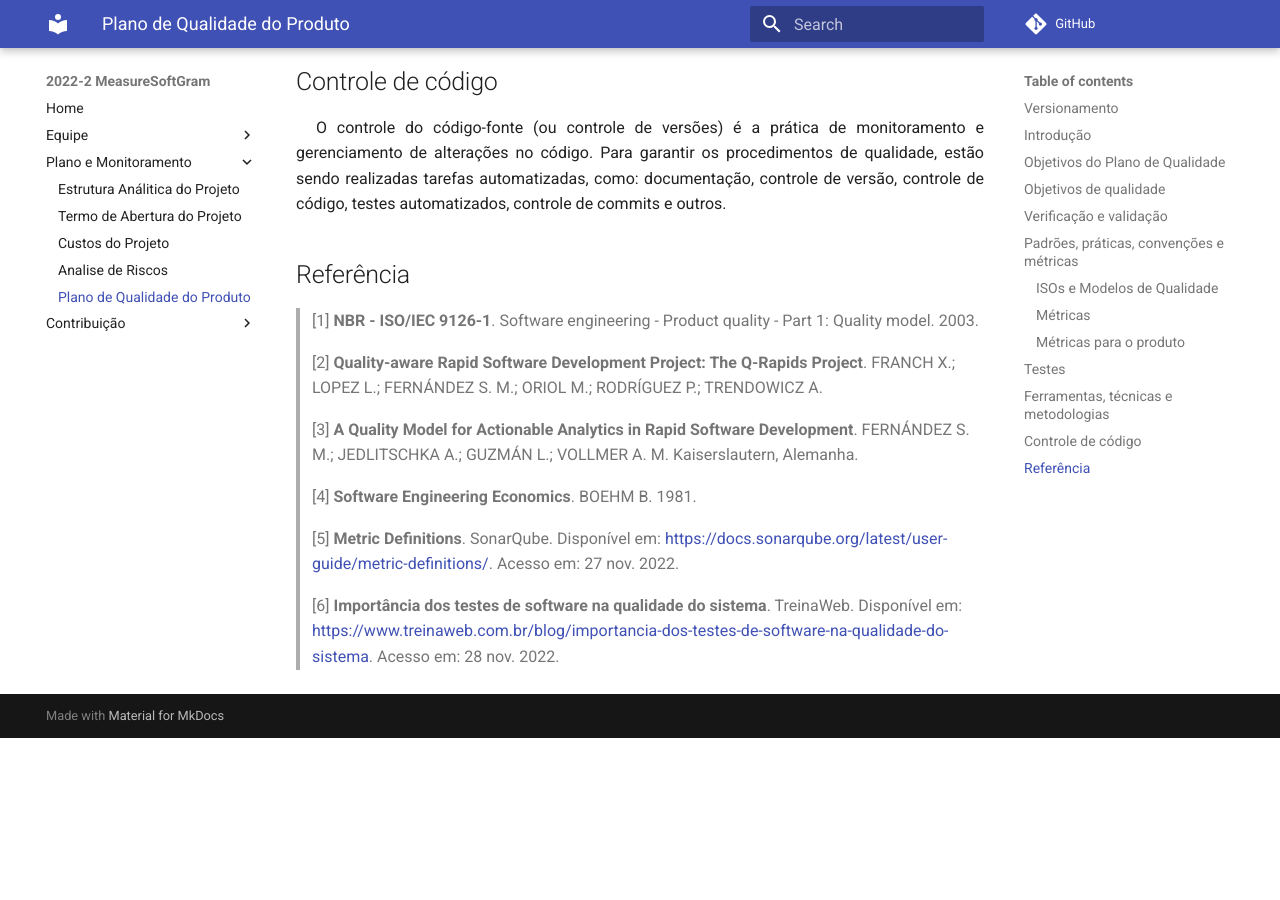
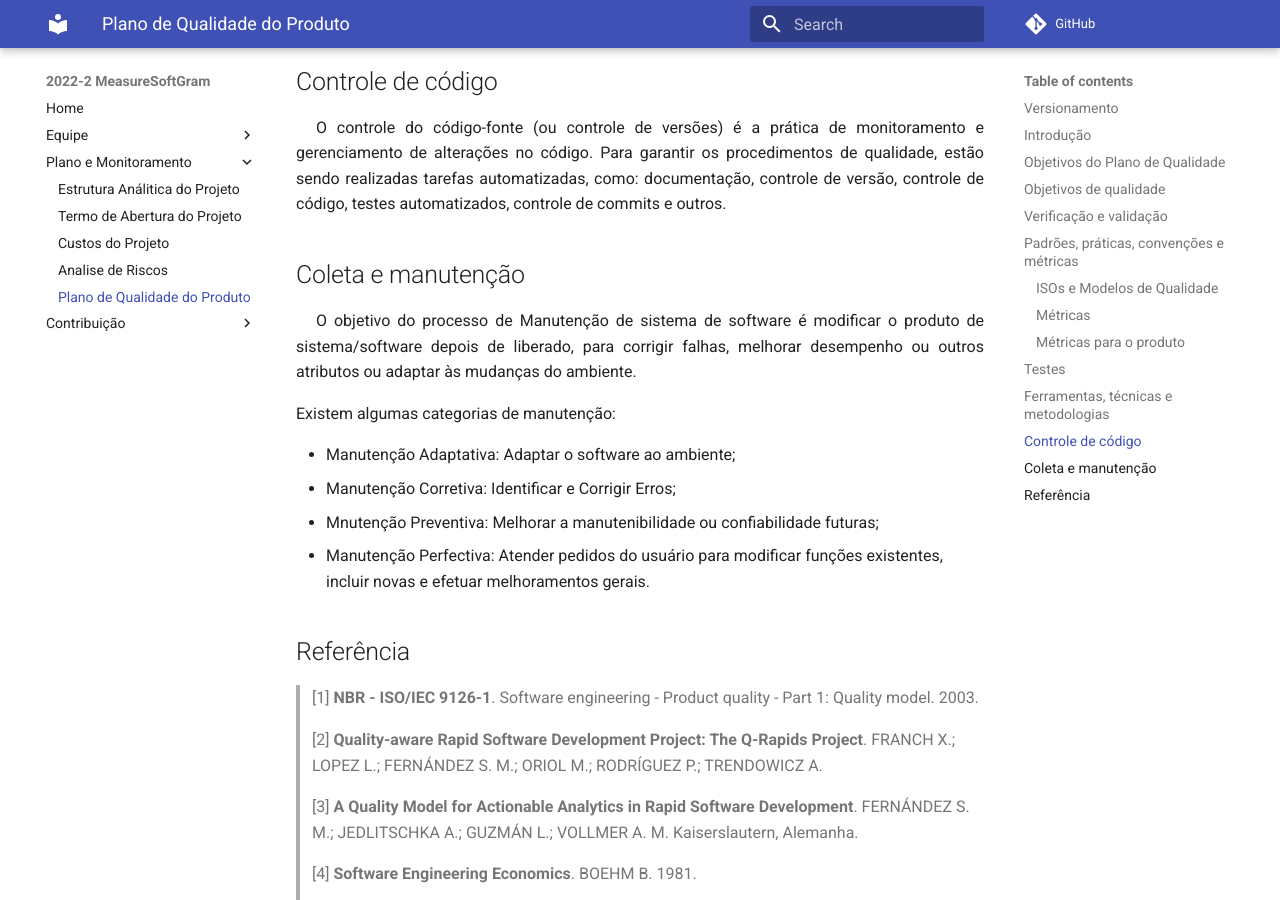
Before and after one commit to fga-eps-mds/2022-2-MeasureSoftGram-Doc, an MkDocs documentation site: the page built from docs/plano-monitoramento/plano_de_qualidade.md, in a window 1280 px wide and 900 px high, scrolled down 4384 px. Built offline with MkDocs 1.6.1 and Material for MkDocs 9.7.7, drawn with Linux system fonts in a browser that asks for light colours; comment, search, counter and statistics services are not loaded; before the commit the page ends 5122 px from its top, so only the background shows below that.

Commit message:
#34 Adição do tópico de Coleta e Manutenção

```diff
--- a/docs/plano-monitoramento/plano_de_qualidade.md
+++ b/docs/plano-monitoramento/plano_de_qualidade.md
@@ -169,6 +169,19 @@ Alguns tipos de testes de software:
 O controle do código-fonte (ou controle de versões) é a prática de monitoramento e gerenciamento de alterações no código. Para garantir os procedimentos de qualidade, estão sendo realizadas tarefas automatizadas, como: documentação, controle de versão, controle de código, testes automatizados, controle de commits e outros.
 </p>
 
+## Coleta e manutenção
+
+<p align="justify" style="text-indent: 20px">
+O objetivo do processo de Manutenção de sistema de software é modificar o produto de sistema/software depois de liberado, para corrigir falhas, melhorar desempenho ou outros atributos ou adaptar às mudanças do ambiente.
+
+</p>
+Existem algumas categorias de manutenção:
+
+- Manutenção Adaptativa: Adaptar o software ao ambiente;
+- Manutenção Corretiva: Identificar e Corrigir Erros;
+- Mnutenção Preventiva: Melhorar a manutenibilidade ou confiabilidade futuras;
+- Manutenção Perfectiva: Atender pedidos do usuário para modificar funções existentes, incluir novas e efetuar melhoramentos gerais.
+
 ## Referência
 
 > [1] **NBR - ISO/IEC 9126-1**. Software engineering - Product quality - Part 1: Quality model. 2003.
```
